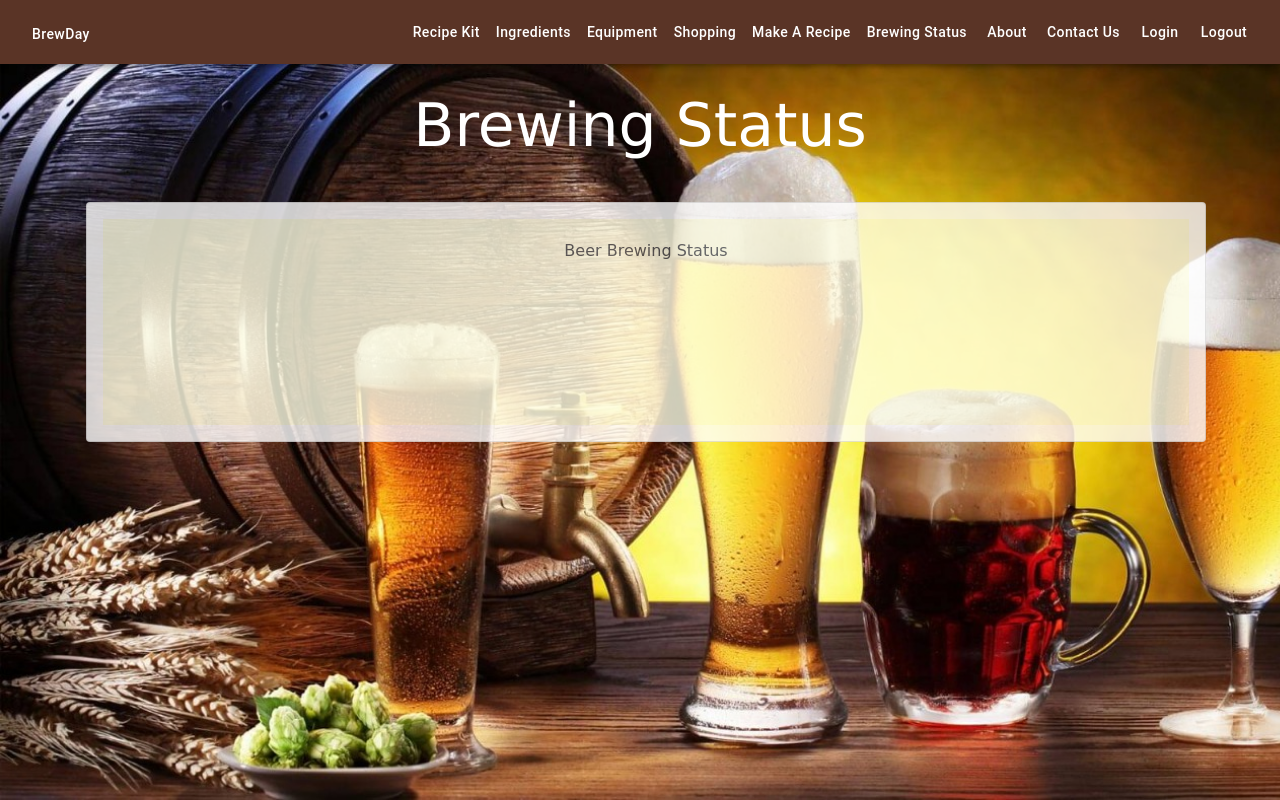
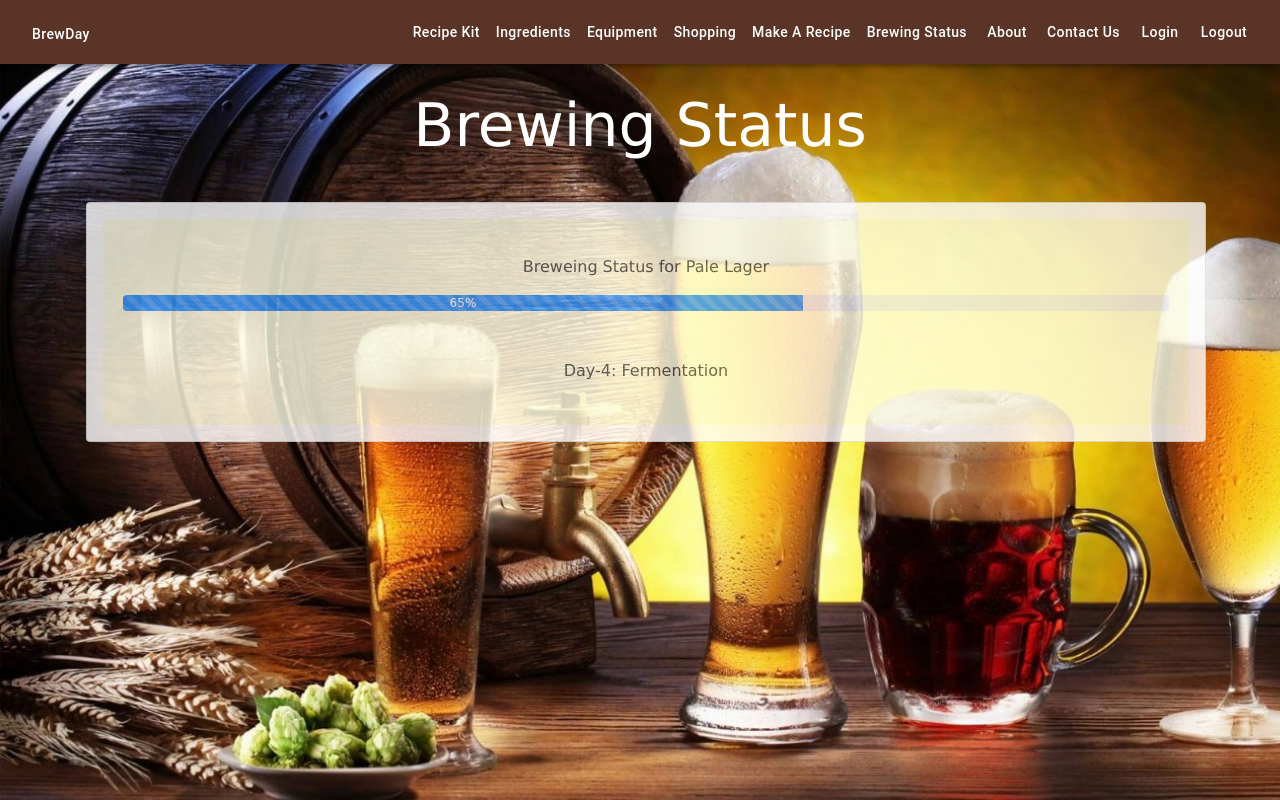
Before and after one commit to CS-27/SER517Fall2019_Group3, a React (Create React App) app in the folder my-app/: page /beerStatus in a window 1280 px wide. Built offline with nearby package versions, Linux system fonts and the light colour scheme; what google-maps-react would draw is missing.

Commit message:
US:24 Task:134 Added code to display beer status

```diff
--- a/my-app/src/components/StatusPage/beerStatus.js
+++ b/my-app/src/components/StatusPage/beerStatus.js
@@ -3,10 +3,12 @@ import './beerStatus.css';
 import Card from 'react-bootstrap/Card';
 import Image from 'react-bootstrap/Image'
 import { Container, Row, Col } from 'react-bootstrap';
+import ProgressBar from 'react-bootstrap/ProgressBar'
 
 /*Author: Salini Chittineni
 Date added: Oct 16, 2019
-Date modified :
+Modified By: Salini Chittineni
+Date modified : Oct 21,2019
 */
 function beerStatus() {
   return (
@@ -20,9 +22,14 @@ function beerStatus() {
      <Card  className="mainCardOne">
   <Card.Body className ="bodyCardOne">
 
-    <Card.Text >
-      Beer Brewing Status
+    <Card.Text className = "titleCardOne">
+      Breweing Status for Pale Lager
     </Card.Text>
+    <ProgressBar animated now={65} label={`65%`}/>
+    <br/>
+
+    <br/>
+    <p>Day-4: Fermentation</p>
   </Card.Body>
 </Card>
      </Container>
```
